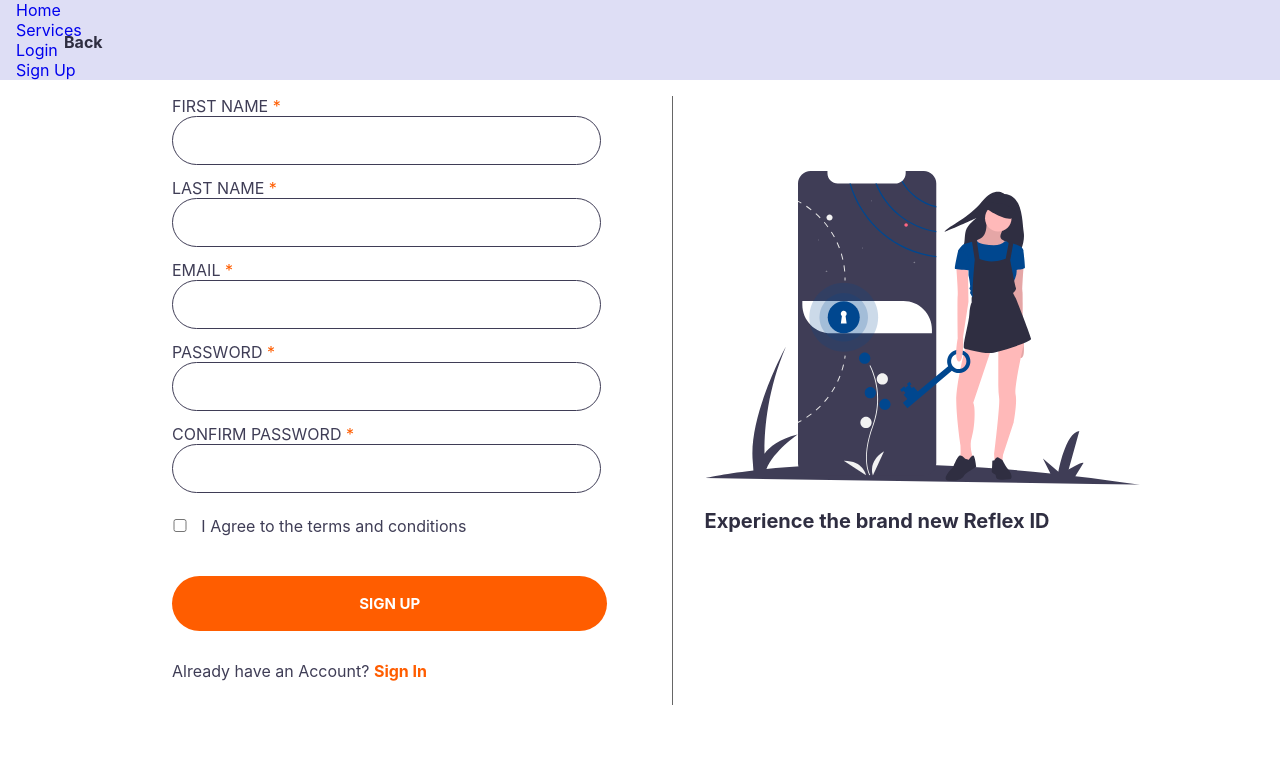
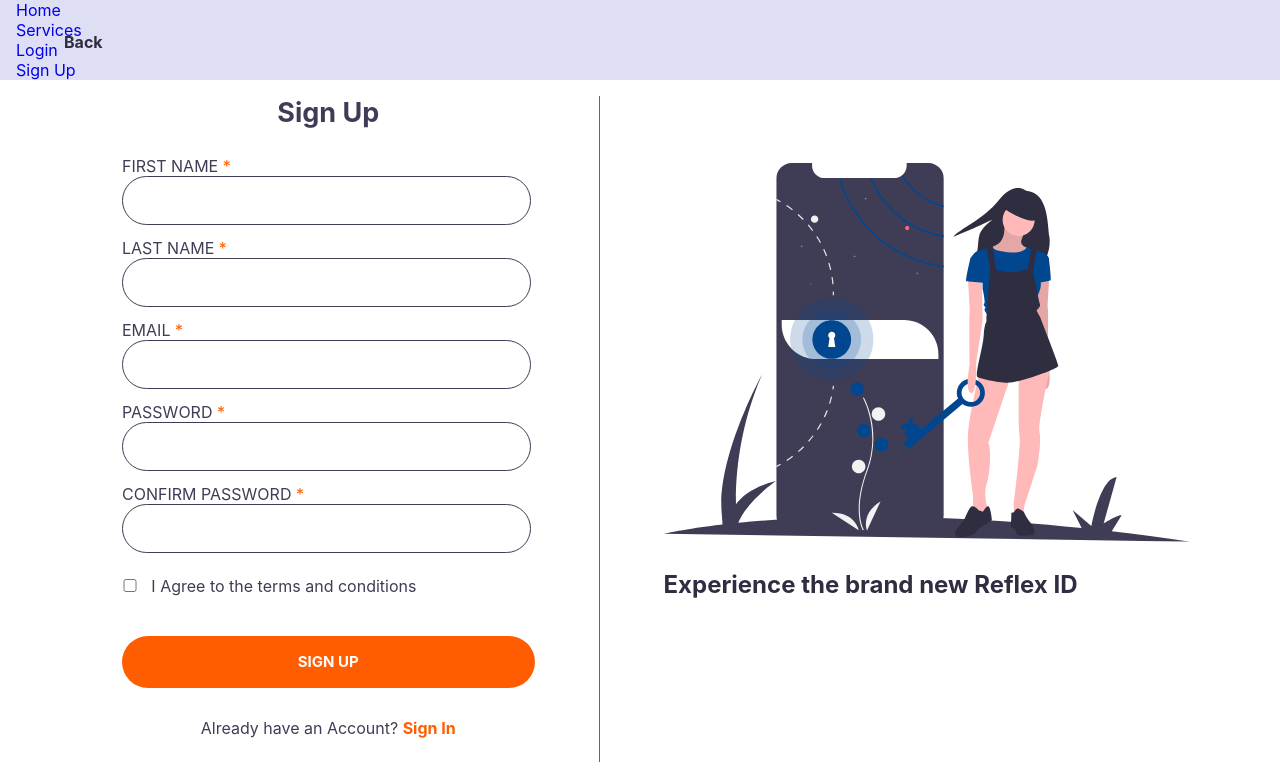
Before and after one commit to Gesare5/FinalProject-Group2-TechDominators-FacialRecognitionApp, a React (Create React App) app in the folder face-recognition-app/: page /sign-up in a window 1280 px wide. Shown: the top 776 px of the page. Built offline with nearby package versions, Linux system fonts and the light colour scheme.

Commit message:
fixed more bugs on login/signup pages

```diff
--- a/face-recognition-app/src/App.jsx
+++ b/face-recognition-app/src/App.jsx
@@ -11,7 +11,6 @@
 
 
     <div className="App">
-      {/* <SignUp /> */}
 
       <BrowserRouter>
         <Navbar />
@@ -19,10 +18,10 @@
           <Route path='/' exact>
             <Landing />
           </Route>
-          <Route path='/services'>
-            <services />
-          </Route>
-          <Route path='/Login'>
+          {/* <Route path='/services'>
+            <Services /> */}
+          {/* </Route> */}
+          <Route path="/Login">
             <Login />
           </Route>
           <Route path='/sign-up'>
--- a/face-recognition-app/src/Pages/Login/index.css
+++ b/face-recognition-app/src/Pages/Login/index.css
@@ -1,45 +1,53 @@
-#login_container{
+#signin_container{
 min-height: 100vh;
 display: flex;
+align-items: center;
 justify-content: center;
-align-items: center;
+
 }
-#login_container form{
+#signin_container_form{
 height: 70vh;
-padding-left: 5em;
 display: flex;
 flex-direction: column;
- justify-content: center;
-border-left: 1.5px solid #666666;
+justify-content: center;
 margin-left: -2.5em;
-z-index: -1;
+flex:5;
 }
-#login_container #login_image img{
-max-width: 550px;
-margin-left: 6.5em;
-}
-#login_container #login_image label{
+#signin_container_form label{
     color: #3F3D56;
 }
-#login_container .email_login{
-margin-top: 2.5em;
+#mid-line{
+border-left: 1.5px solid #666666;
+height: 70vh;
+ z-index: -1;
+ margin-left:-1.9em;
+ flex:1;
 }
-#login_container input{
-color: #3F3D56;
+#signin_image{
+    max-width: 550px;
+    flex:8;
+    margin-left: 6.5em;
+}
+#signin_container input{
+color: #2F2E41;
 border: 1.9px solid #3F3D56;
 border-radius: 2em;
 width: 31.25em;
 height: 4em;
 margin-bottom: 3em;
+text-align: center;
 }
-#login_container input:focus{
-    border: 1.5px solid #FF5D00;
+#signin_container input:focus{
+border: 1.5px solid #FF5D00;
 }
-#loginform-group{
+#signin_container_form .email{
+    margin-top: 1.5em;
+}
+#signinform-group{
 display: flex;
 flex-direction: column;
 }
-#login_submit{
+#signin_submit_btn{
 background: #FF5D00;
 cursor: pointer;
 width: 28.5em;
@@ -52,39 +60,39 @@
 position: absolute;
 bottom: 8em;
 }
-#login_submit:hover
-{
-background: #3F3D56;
-}
-#login_container a{
+#fp-link{
 text-decoration: none;
 color: #FF5D00;
 font-weight: bold;
 }
-#login_container a:hover{
+#fp-link:hover{
 color: #3F3D56;
 }
-#login_container h1{
+
+#signin_container_form h1{
 font-weight: bold;
 color: #2F2E41;
 position: absolute;
 top: 4em;
 }
-#login_container label::after{
+#signin_submit_btn:hover{
+background: #3F3D56;
+}
+#signin_container_form label::after{
 content:" *";
 color: #FF5D00;
 display:inline;
 }
-#login_container h4,h5{
+#signin_container_form h4,h5{
 color: #2F2E41;
 margin-bottom: 0.5em;
 font-weight: normal;
 }
-#login_container h5{
+#signin_container_form h5{
 position: absolute;
 bottom: 3em;
 margin-left: 6em;
 }
-#login_container h6{
+#signin_container_form h6{
 font-size: 16px;
 }
--- a/face-recognition-app/src/Pages/Login/index.jsx
+++ b/face-recognition-app/src/Pages/Login/index.jsx
@@ -2,6 +2,7 @@
 import { useState } from "react";
 import Group from '../../store/Group.9.mod.png';
 import './index.css';
+
 
 function Login() {
 
@@ -40,11 +41,13 @@
 
     return (
         <div>
-            <div id="login_container">
-                <div id="login_image">
+            <div id="signin_container">
+                <div id="signin_image">
                     <img src={Group} alt="" />
                 </div>
-                <form action="">
+                <div id="mid-line">
+                </div>
+                <form action="" id="signin_container_form">
                     <h1>Sign In To Reflex ID</h1>
                     <h4 >
                         Welcome Back!!
@@ -52,7 +55,7 @@
                     <h4 >
                         Please Sign In with the data you entered in your registration.
                     </h4>
-                    <div className="email_login" id="loginform-group">
+                    <div id="signinform-group" className="email">
                         <label htmlFor="">EMAIL</label>
                         <input
                             type="text"
@@ -63,8 +66,7 @@
                             required
                         />
                     </div>
-
-                    <div id="loginform-group">
+                    <div id="signinform-group">
                         <label htmlFor="">PASSWORD</label>
                         <input
                             type="password"
@@ -75,12 +77,12 @@
                             required
                         />
                     </div>
-                    <h6 ><a href="/">Forgot Password?</a></h6>
+                    <h6><a id="fp-link" href="/">Forgot Password?</a></h6>
 
-                    <button id="login_submit" type="submit" value="" >
+                    <button id="signin_submit_btn" type="submit" value="" >
                         SIGN IN</button>
 
-                    <h5 >Don't have an Account?  <a href="/sign-up">Sign Up</a></h5>
+                    <h5 >Don't have an Account?  <a id="fp-link" href="/sign-up">Sign Up</a></h5>
 
                 </form>
             </div>
--- a/face-recognition-app/src/Pages/SignUp/index.css
+++ b/face-recognition-app/src/Pages/SignUp/index.css
@@ -6,12 +6,16 @@
 }
 .sign_up_container input{
     padding-left: 2em;
-    color: #666666;
+    color: #2F2E41;
     border: 1.9px solid #3F3D56;
     border-radius: 2em;
-    width: 30em;
+    width: 28.5em;
     height: 3.5em;
     margin-bottom: 1em;
+
+}
+.sign_up_container label{
+    color: #3F3D56;
 }
 .sign_up_container form{
     padding-left: 2em;
@@ -21,10 +25,11 @@
     border-right: 1.5px solid #666666;
     margin-right: 2em;
     margin-top: 6em;
+    flex:2;
     align-items: center;
 }
 .sign_up_container{
-    max-width: 1000px;
+    max-width: 1100px;
     min-height:700px;
     display: flex;
     justify-content: center;
@@ -33,11 +38,11 @@
 .sign_up_submit{
     background: #FF5D00;
     cursor: pointer;
-    width: 29em;
+    width: 27.5em;
     border: none;
     font-size: 15px;
     font-weight: bold;
-    padding: 1.2em 2em;
+    padding: 1.1em 2em;
     color: white;
     border-radius: 2em;
     margin-top: 2em;
@@ -67,10 +72,15 @@
     display:inline;
 }
 .sign_up_image img{
-    max-width: 500px;
+    max-width: 600px;
+}
+.sign_up_image{
+    max-width: 700px;
+    padding-left: 2em;
+    flex:3;
 }
 .sign_up_image h1{
-    font-size: 20px;
+    font-size: 24px;
     font-weight: bold;
     color: #2F2E41;
     margin-top: 1em;
@@ -89,7 +99,14 @@
     height: auto;
     margin-right: 1em;
     margin-top: 1em;
-
+}
+.sign_up_container p{
+    text-align: center;
+}
+.sign_up_container h2{
+    font-size: 27px;
+    text-align: center;
+    margin-bottom: 1em;
 }
 @media (max-width: 480px) {
     .sign_up_container{
--- a/face-recognition-app/src/Pages/SignUp/index.jsx
+++ b/face-recognition-app/src/Pages/SignUp/index.jsx
@@ -1,23 +1,48 @@
 import React from 'react';
+import { useState } from 'react';
 import Group from '../../store/Group 14.svg';
 import './index.css';
 
 function SignUp() {
+    const initialValues = {
+        Email: "",
+        Password: ""
+    };
+
+    const [values, setValues] = useState(initialValues);
+    // handle change function
+    const handleInputChange = (e) => {
+
+        const { name, value } = e.target;
+        e.preventDefault();
+        setValues({
+            ...values,
+            [name]: value,
+        });
+        console.log()
+    };
     return (
         <div>
             <div className="main-sign-up">
                 <div className="sign_up_container">
 
                     <form action="">
+                        <h2>Sign Up</h2>
                         <a href="/" className="back-link">Back</a>
                         <div classname="sign_group">
                             <label htmlFor="">FIRST NAME</label>
-                            <input type="text" required />
+                            <input
+                                type="text"
+                                name="Email"
+                                label="Email"
+                                value={values.Email}
+                                onChange={handleInputChange}
+                                required />
                         </div>
                         <div>
                             <label htmlFor="">LAST NAME</label>
-                            <input type="text"
-                                required />
+                            <input type="text" required />
+
                         </div>
                         <div className="email_sign_up">
                             <label htmlFor="">EMAIL</label>
@@ -27,7 +52,13 @@
                         </div>
                         <div>
                             <label htmlFor="">PASSWORD</label>
-                            <input type="text" required />
+                            <input
+                                type="text"
+                                name="Password"
+                                label="Password"
+                                value={values.Password}
+                                onChange={handleInputChange}
+                                required />
                         </div>
                         <div>
                             <label htmlFor="">CONFIRM PASSWORD</label>
@@ -41,7 +72,7 @@
                         <button className="sign_up_submit" type="submit" value="" >
                             SIGN UP</button>
 
-                        <p>Already have an Account? <a href="">Sign In</a></p>
+                        <p>Already have an Account? <a href="/Login">Sign In</a></p>
                     </form>
                     <div className="sign_up_image">
                         <img src={Group} alt="" />
```
